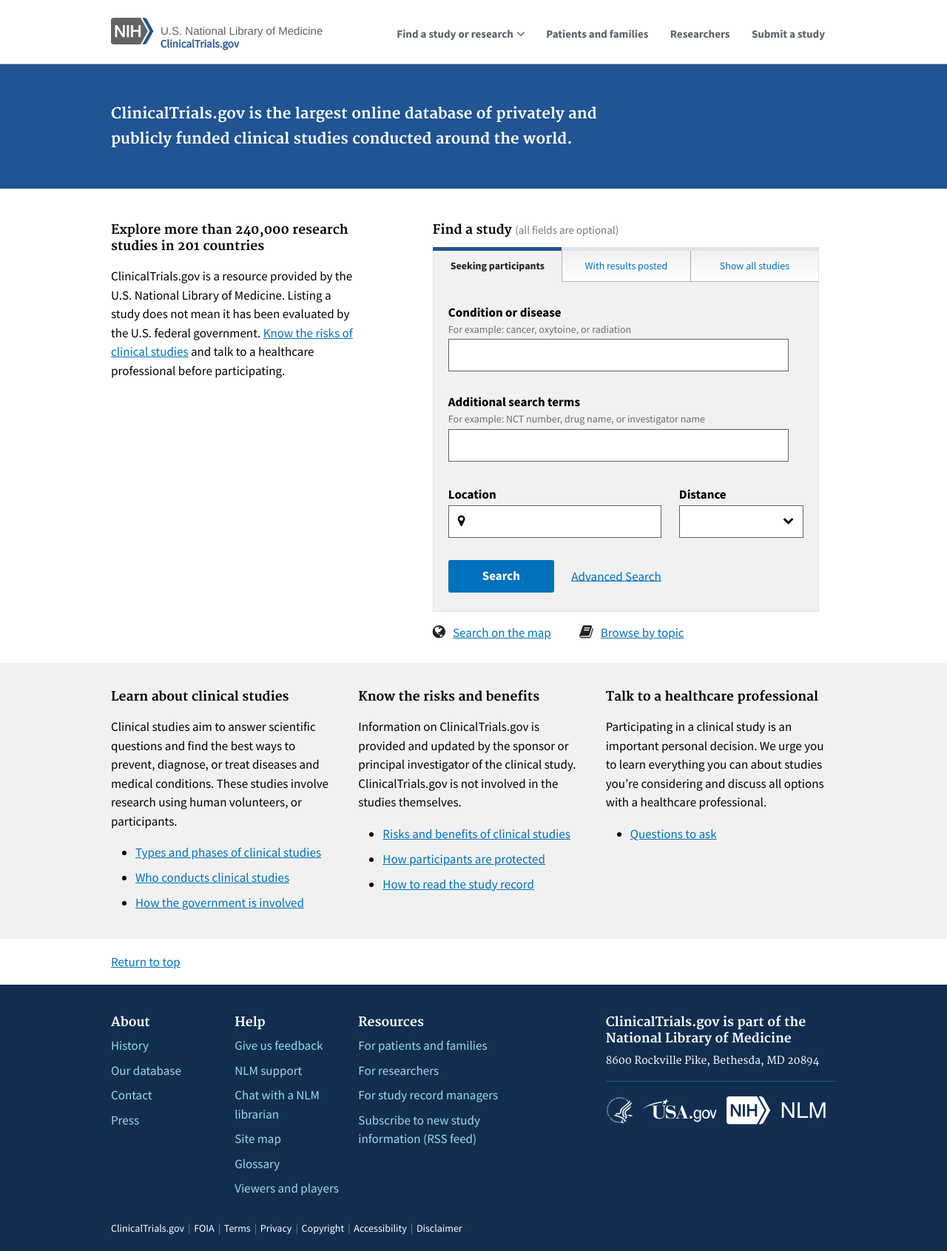
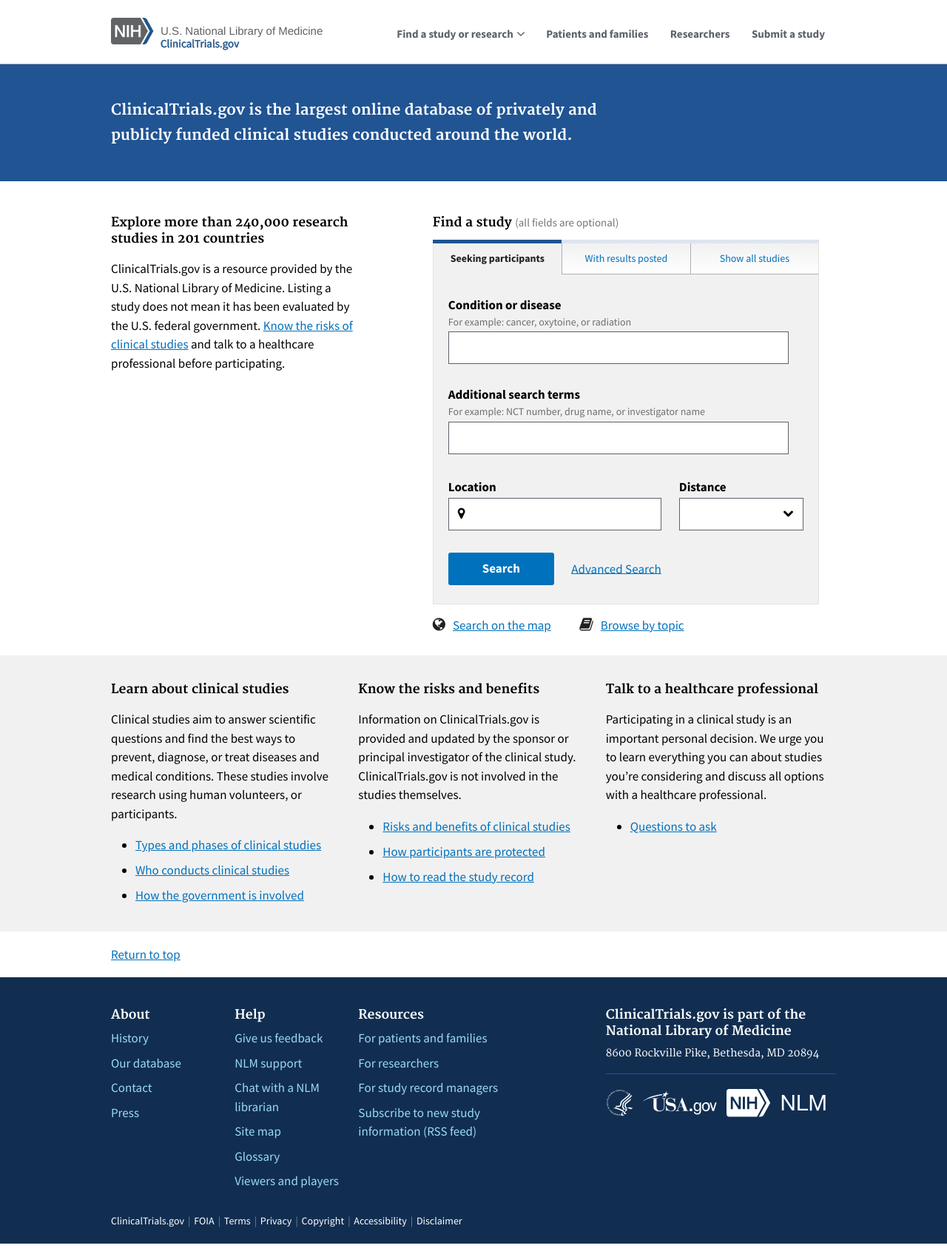
Before and after one commit to 18F/clinical-trials-prototype, a Jekyll site: the page built from pages/home.md, in a window 1280 px wide. Shown: the whole page at 74% size. Built offline with Jekyll 4.4.1, drawn with Linux system fonts in a browser that asks for light colours.

Commit message:
Adjust hero padding

```diff
--- a/_sass/_custom.scss
+++ b/_sass/_custom.scss
@@ -178,7 +178,7 @@
 // Hero ------------ //
 
 .hero {
-  @include padding(5rem null);
+  @include padding(4.5rem null);
   background-color: $color-primary-darker;
   color: $color-white;
 }
```
